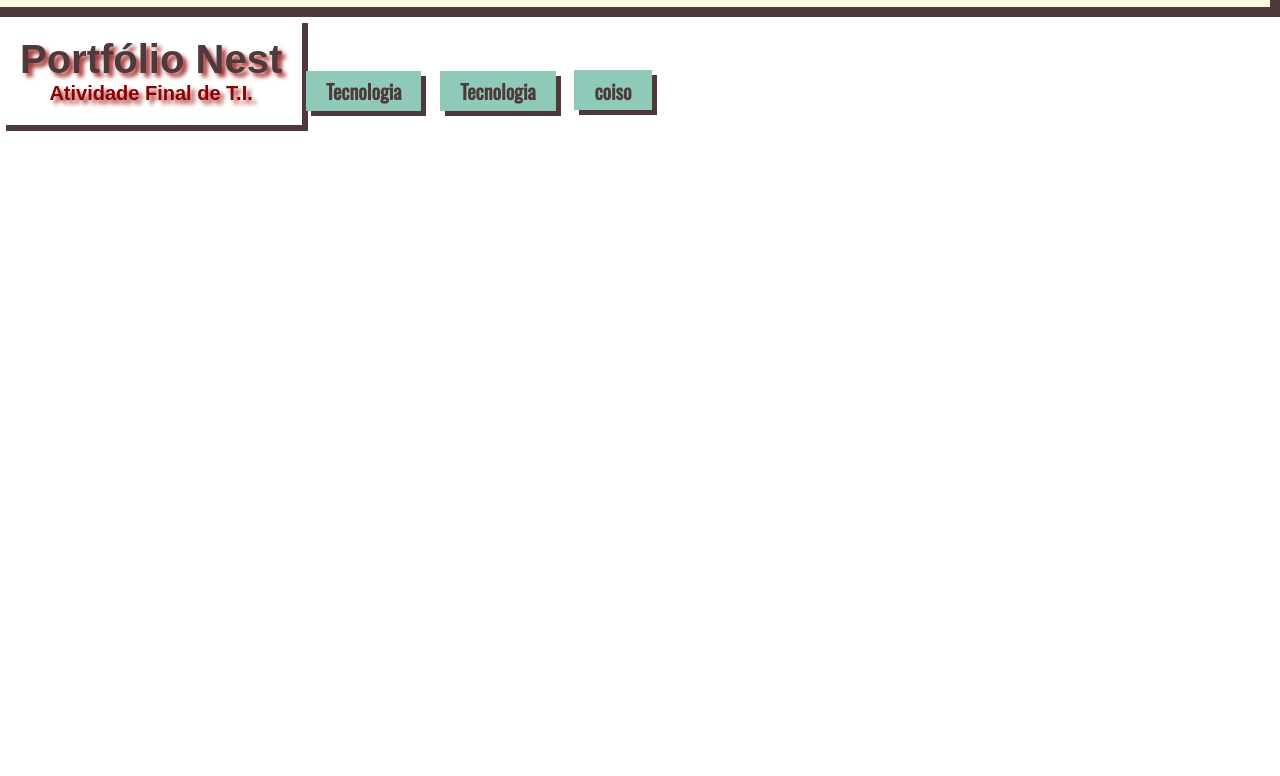
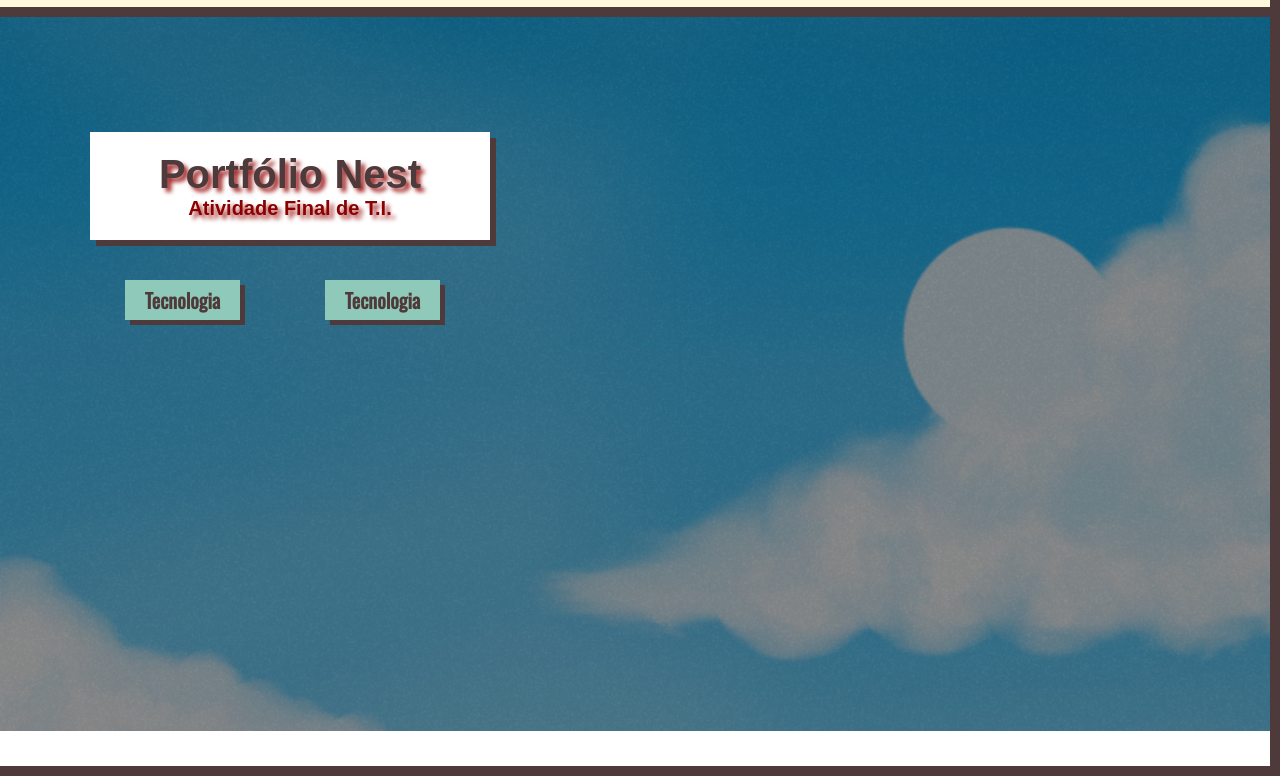
Before and after one commit to jovem-edson/jovem-edson.github.io, a plain HTML site: page index.html in a window 1280 px wide. Shown: the part 103-879 px from the top of the page. Before the commit the page ends 800 px from the top, so only its background shows below. Drawn offline with nearby package versions, Linux system fonts and the light colour scheme; a web font is replaced by a local one.

Commit message:
banner create

```diff
--- /dev/null
+++ b/css/components/banner.css
@@ -0,0 +1,25 @@
+.banner {
+    background-image: url(../../imagens/sitebanner.png);
+    background-repeat: no-repeat;
+    background-size: 100%;
+    height: 634px;
+    border-right: 10px solid #4e3a3b;
+    border-bottom: 10px solid #4e3a3b;
+    padding-top: 115px;
+    padding-left: 90px;
+}
+
+.banner .wrapper {
+    display: flex;
+    flex-direction: column;
+    width: 400px;
+}
+
+.banner .box {
+    margin-bottom: 40px;
+}
+
+.banner .navigation {
+    display: flex;
+    justify-content: space-around;
+}
--- a/css/components/subtitles.css
+++ b/css/components/subtitles.css
@@ -3,4 +3,5 @@
     font-size: 20px;
     color: darkred;
     text-shadow: 4px 4px 4px brown;
+    margin: 0px;
 }
--- a/css/components/title.css
+++ b/css/components/title.css
@@ -3,5 +3,5 @@
     font-size: 40px;
     color: #4e3a3b;
     text-shadow: 4px 4px 4px brown;
-    margin-top: 0px;
+    margin: 0px;
 }
--- a/index.html
+++ b/index.html
@@ -16,6 +16,7 @@
     <link rel="stylesheet" type="text/css" href="./css/reset.css">
     <link rel="stylesheet" type="text/css" href="./css/main.css">
     <link rel="stylesheet" type="text/css" href="./css/components/header.css">
+    <link rel="stylesheet" type="text/css" href="./css/components/banner.css">
     <link rel="stylesheet" type="text/css" href="./css/components/title.css">
     <link rel="stylesheet" type="text/css" href="./css/components/subtitles.css">
     <link rel="stylesheet" type="text/css" href="./css/components/box.css">
@@ -40,14 +41,22 @@
         </nav>
     </header>
 
+    <section class="banner">
+        <div class="wrapper">
             <div class="box">
                 <h1 class ="title">Portfólio Nest</h1>
                 <h2 class="subtitle">Atividade Final de T.I.</h2>
             </div>
 
+                <div class="navigation">
                     <a class="button" href="">Tecnologia</a>
                     <a class="button" href="">Tecnologia</a>
-    <button class="button">coiso</button>
+                </div>
+        </div>
+    </section>
+
+
+
 
 </body>
 
```
Also changed, not shown: css/components/button.css (line endings or trailing spaces), imagens/WhatsApp Image 2022-11-14 at 05.21.53.jpeg (deleted), imagens/barramenu.png (deleted), imagens/eu cara.jpg (deleted), imagens/sitebanner.png (added). Lines whose indentation alone changed are shown as unchanged.
